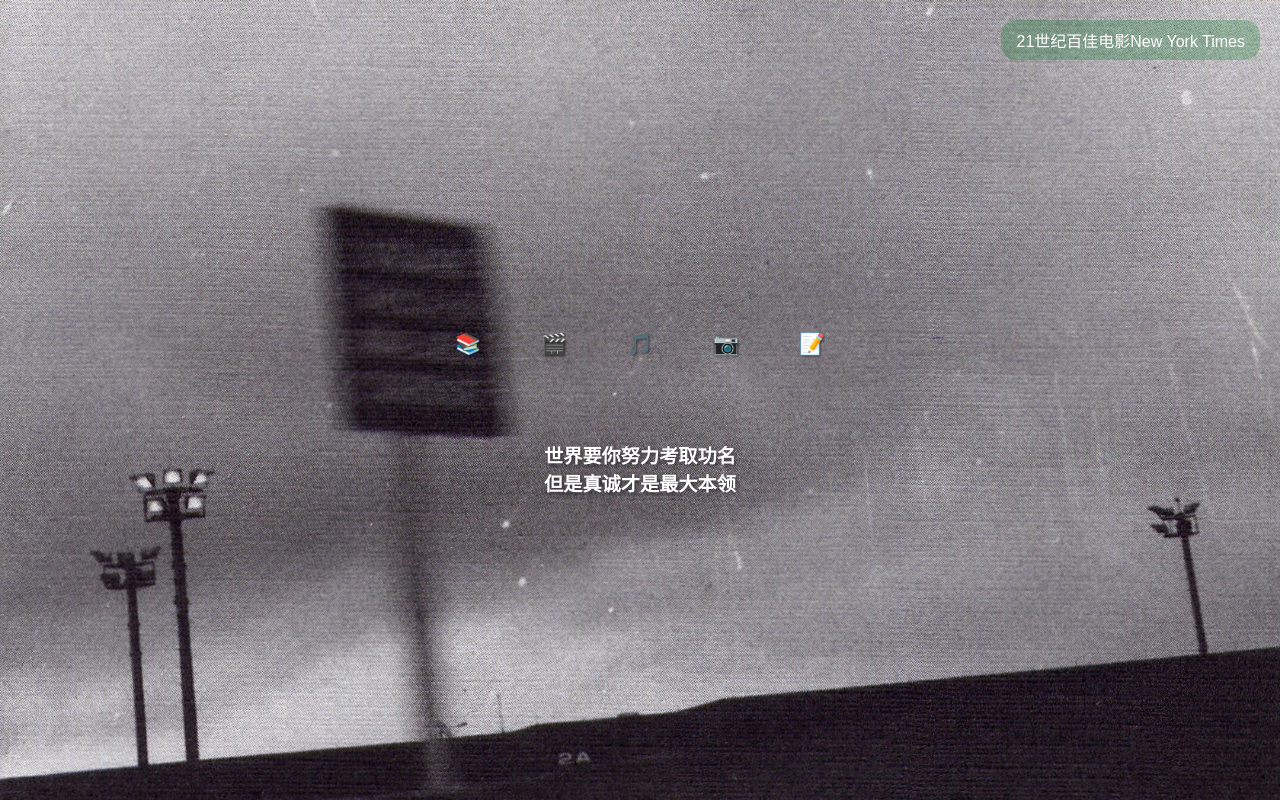
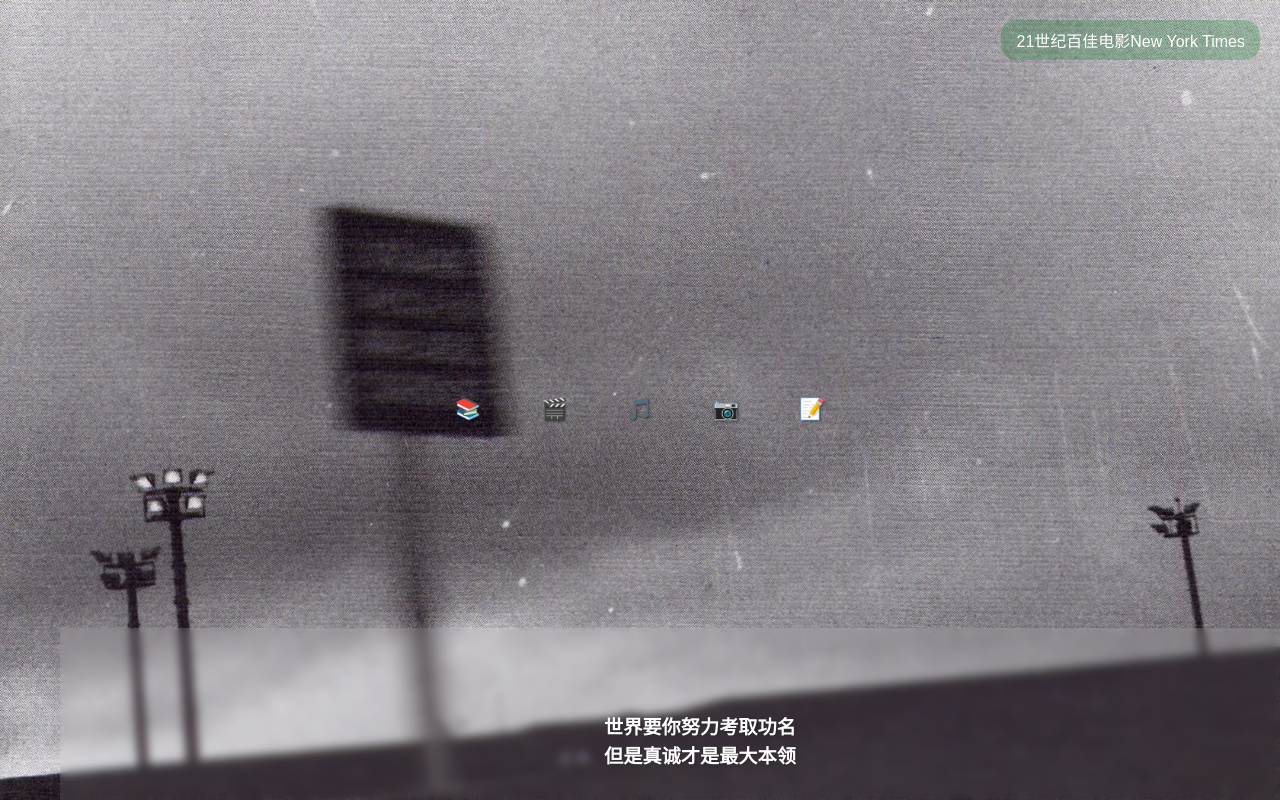
Before and after one commit to hhhhtdd/dylan.github.io, a plain HTML site: page index.html in a window 1280 px wide. Drawn offline with Linux system fonts and the light colour scheme; a web font is replaced by a local one.

Commit message:
文字移到底部

```diff
--- a/css/style.css
+++ b/css/style.css
@@ -251,3 +251,22 @@ body {
         grid-template-columns: 1fr;
     }
 }
+
+/* 网站底部样式 */
+.site-footer {
+    position: fixed;
+    bottom: 0;
+    width: 100%;
+    padding: 20px 0;
+    background: rgba(255, 255, 255, 0.1);
+    backdrop-filter: blur(5px);
+    z-index: 100;
+}
+
+.footer-quote .main-title {
+    font-size: 1.1rem;
+    text-align: center;
+    color: white;
+    text-shadow: 1px 1px 3px rgba(0, 0, 0, 0.2);
+    line-height: 1.5;
+}
--- a/index.html
+++ b/index.html
@@ -38,13 +38,16 @@
                     </div>
                 </a>
             </div>
-            <footer class="footer-quote">
+        </div>
+
+        <footer class="site-footer">
+            <div class="footer-quote">
                 <h1 class="main-title">
                     世界要你努力考取功名<br>
                     但是真诚才是最大本领
                 </h1>
-            </footer>
-        </div>
+            </div>
+        </footer>
 
         <style>
         .center-content {
--- a/js/main.js
+++ b/js/main.js
@@ -79,7 +79,7 @@ function initStyles() {
             transition: background 0.3s;
         }
         .douban-link:hover {
-            background: #007722;
+            background: #33c45cff;
         }
         .essay-container {
             max-width: 800px;           /* 随笔容器最大宽度 */
```
